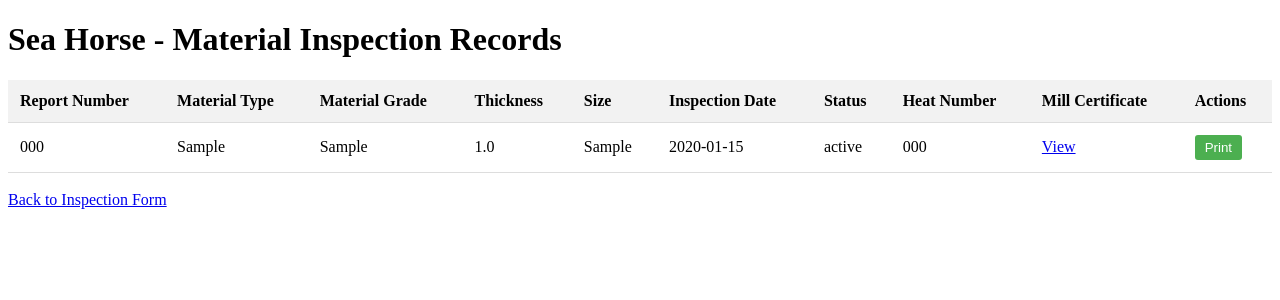
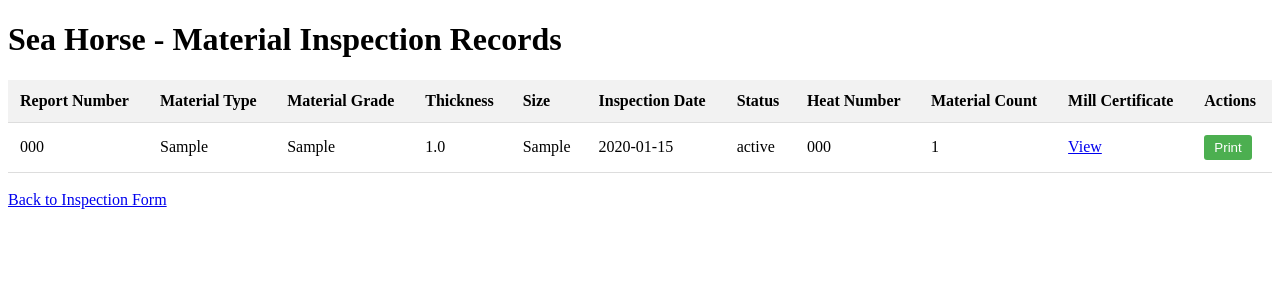
Before and after one commit to Marshmellow589/data_collection, a Flask app: page /records in a window 1280 px wide. Shown: the top 300 px of the page. Run offline with Flask 3, Linux system fonts and the light colour scheme; tables that the repository leaves empty hold one stand-in row (values such as "Sample post").

Commit message:
update count

```diff
--- a/templates/records.html
+++ b/templates/records.html
@@ -34,6 +34,7 @@
                 <th>Inspection Date</th>
                 <th>Status</th>
                 <th>Heat Number</th>
+                <th>Material Count</th>
                 <th>Mill Certificate</th>
                 <th>Actions</th>
             </tr>
@@ -49,6 +50,7 @@
                 <td>{{ record.inspection_date.strftime('%Y-%m-%d') }}</td>
                 <td>{{ record.inspection_status }}</td>
                 <td>{{ record.heat_number }}</td>
+                <td>{{ record.material_count }}</td>
                 <td>
                     {% if record.mill_cert_attachment %}
                         <a href="/uploads/{{ record.mill_cert_attachment }}" target="_blank">View</a>
```
Also changed, not shown: instance/material_inspections.db, 1 other file.
